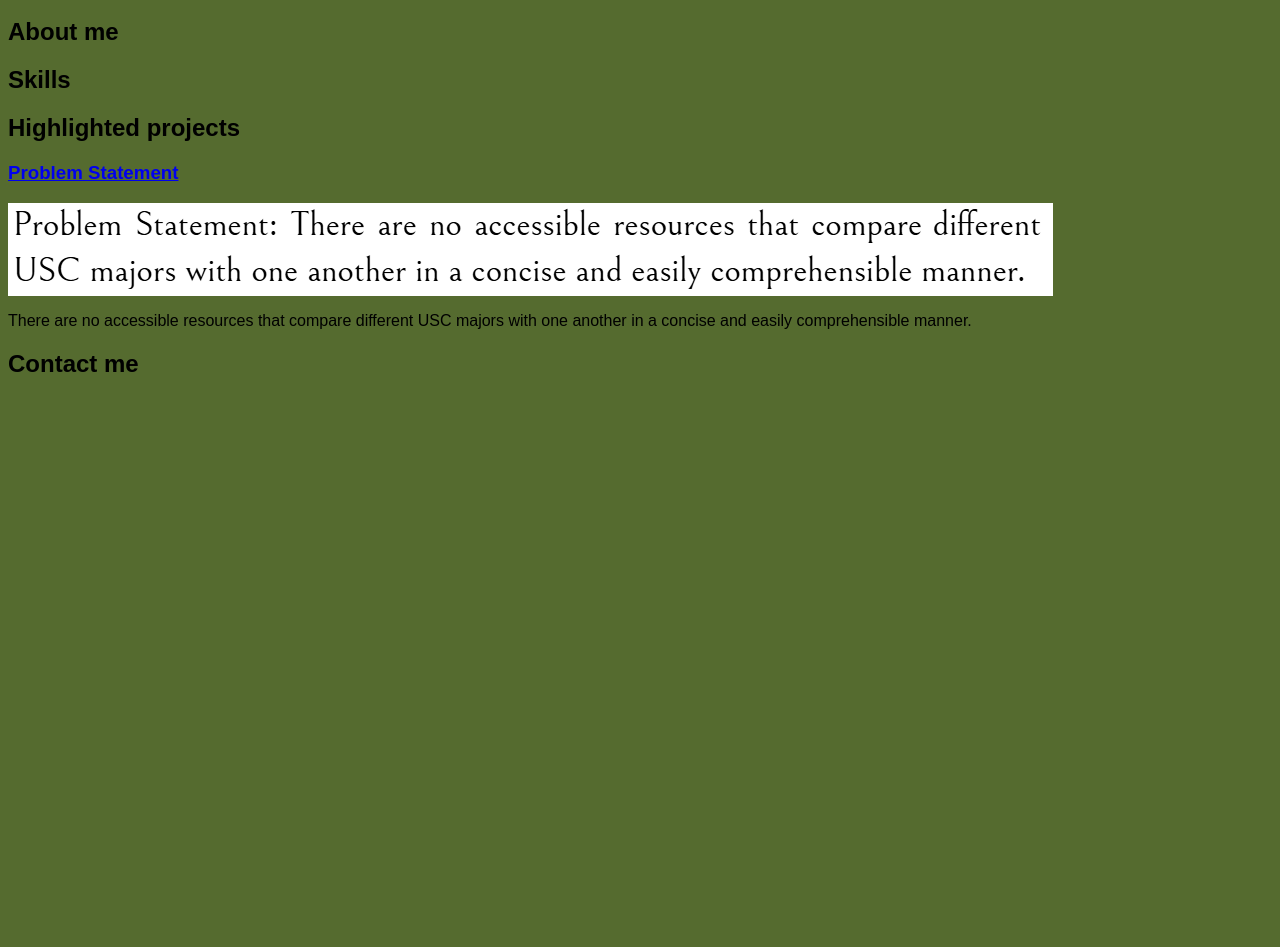
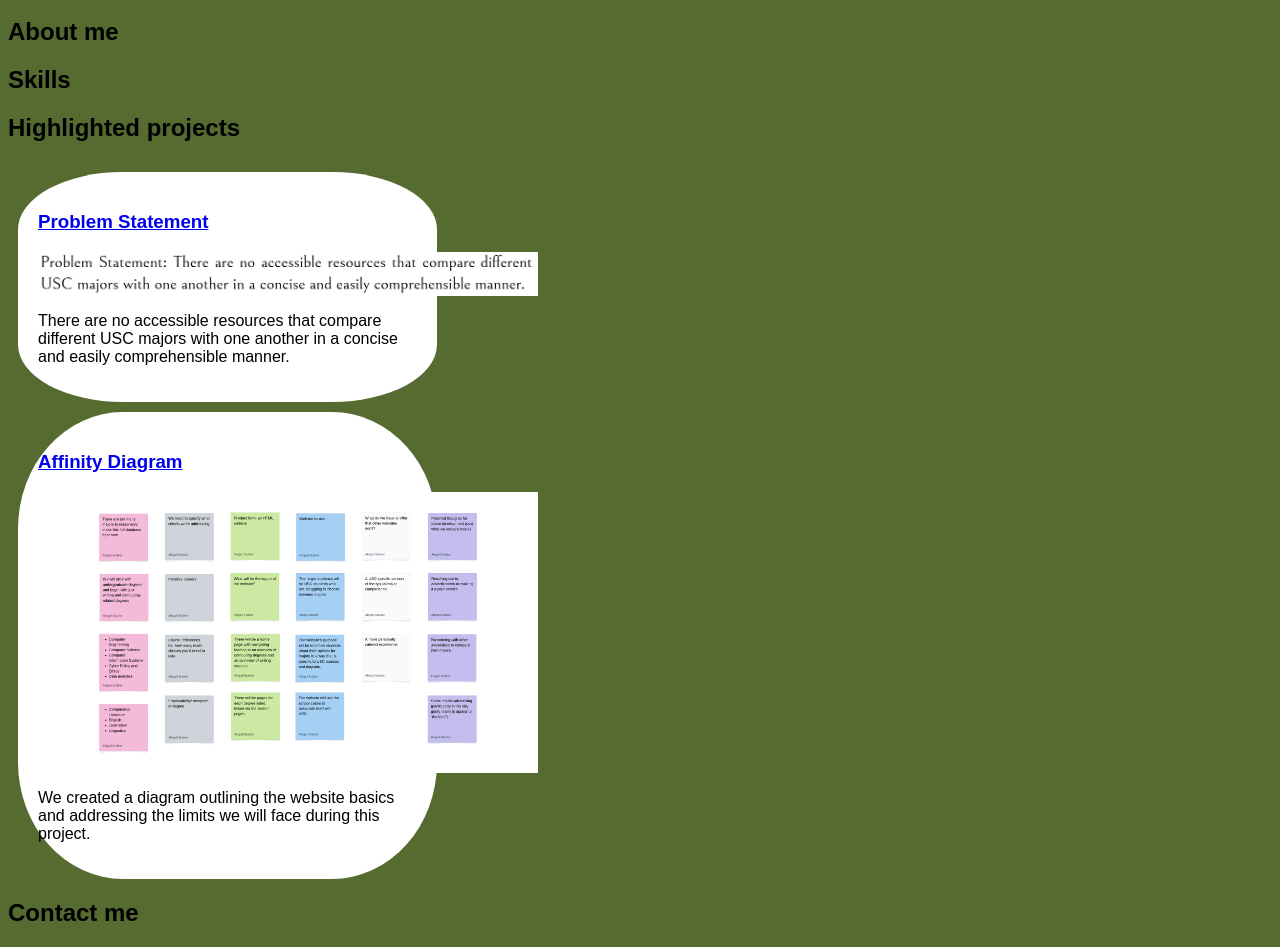
Before and after one commit to astalkerals/astalkerals, a plain HTML site: page index.html in a window 1280 px wide. Shown: the part 48-995 px from the top of the page. Before the commit the page ends 800 px from the top, so only its background shows below. Drawn offline with Linux system fonts and the light colour scheme.

Commit message:
afiinity diagram added

```diff
--- a/index.html
+++ b/index.html
@@ -13,8 +13,16 @@
         <!-- Problem Statement Assignment -->
         <section class="project">
             <a href="files/files/statement.pdf"><h3>Problem Statement</h3></a>
-            <a href="files/files/statement.pdf"><img src="files/images/problem.png"></a>
+            <a href="files/files/statement.pdf"><img src="files/images/problem.png"width="500px"></a>
             <p>There are no accessible resources that compare different USC majors with one another in a concise and easily comprehensible manner.</p>
+        </section>
+        <!--Affinity Diagram Assignment -->
+        <section class="project">
+            <a href="filesfiles//Affinity.pdf"><h3>Affinity Diagram</h3></a>
+            <a href="files/files/Affinity.pdf"><img src="files/images/Affinity.png" width="500"></a>
+            <p>
+            We created a diagram outlining the website basics and addressing the limits we will face during this project.
+            </p>
         </section>
         <h2>Contact me</h2><div class="contact"></div>
     </body>
--- a/styles.css
+++ b/styles.css
@@ -6,3 +6,11 @@ h1{
     text-align: center;
     color: #b5b5b5
 }
+.projects { display:flex; flex-wrap:wrap; } /* condensed to save space */
+.project {
+width: 30%;
+margin: 10px;
+padding: 20px 20px;
+background: white; /* pick a color */
+border-radius: 25%;
+}
```
Also changed, not shown: files/images/Affinity.png (added), 1 other file.
